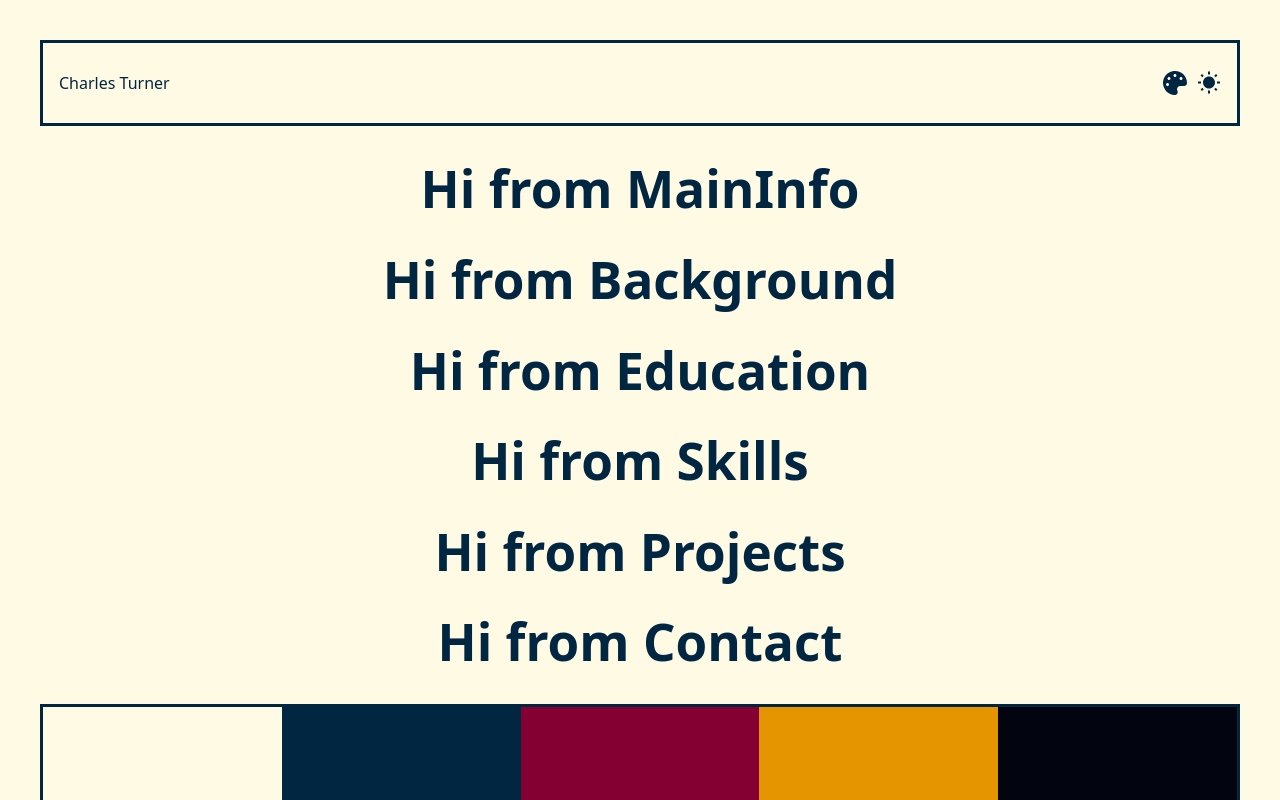
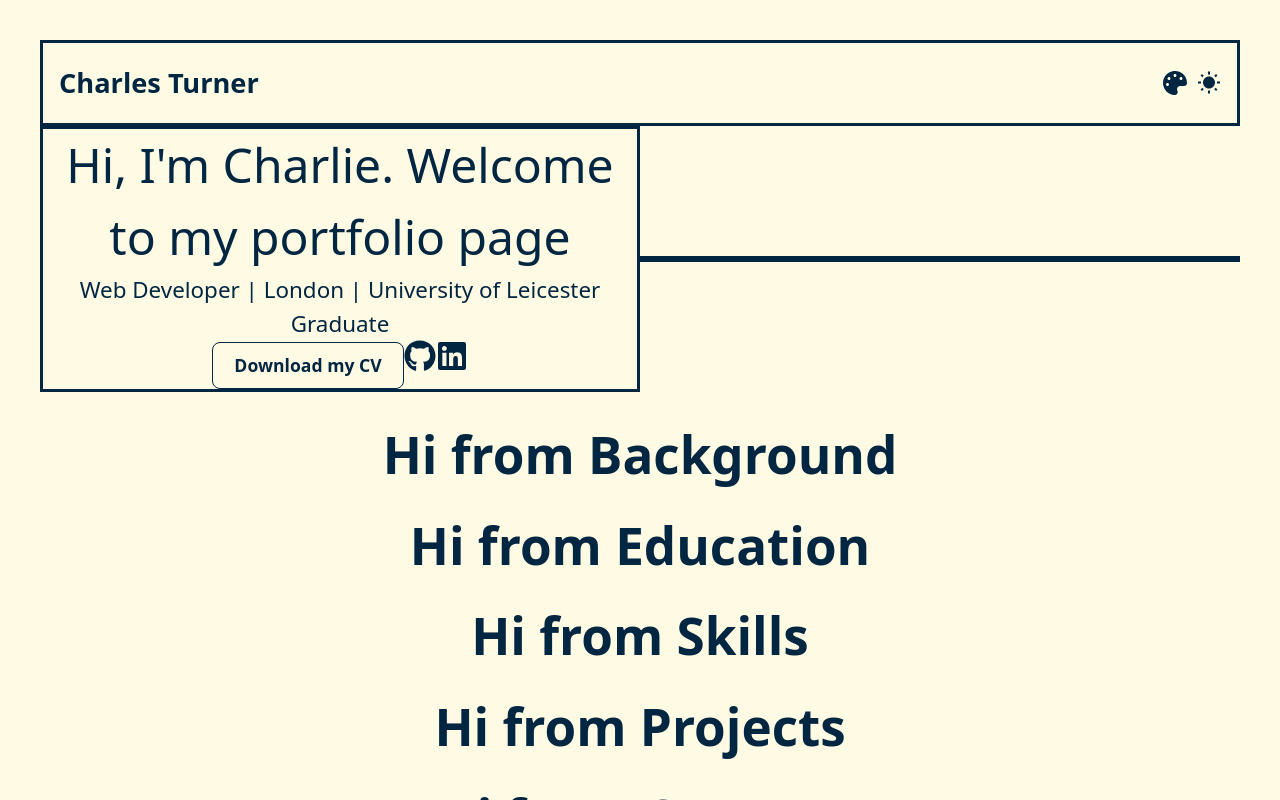
Before and after one commit to Ayrtonb1/portfolio, a React (Vite) app: page / in a window 1280 px wide. Shown: the top 800 px of the page. Built offline with nearby package versions, Linux system fonts and the light colour scheme.

Commit message:
Add basic structure for main info section

```diff
--- a/src/components/mainInfo/Bio.tsx
+++ b/src/components/mainInfo/Bio.tsx
@@ -1,5 +1,29 @@
+import { FaGithub } from "react-icons/fa";
+import { FaLinkedin } from "react-icons/fa";
+
 function Bio(): React.JSX.Element {
-  return <h1>Hi from Bio</h1>;
+  return (
+    <div
+      style={{
+        display: "flex",
+        flexDirection: "column",
+        borderStyle: "solid",
+        width: "50%",
+      }}
+    >
+      <div style={{ fontSize: "3rem" }}>
+        Hi, I'm Charlie. Welcome to my portfolio page
+      </div>
+      <div style={{ fontSize: "1.4rem" }}>
+        Web Developer | London | University of Leicester Graduate
+      </div>
+      <div className="info-buttons">
+        <button className="cv-download">Download my CV</button>
+        <FaGithub style={{ fontSize: "2rem" }} />
+        <FaLinkedin style={{ fontSize: "2rem" }} />
+      </div>
+    </div>
+  );
 }
 
 export default Bio;
--- a/src/components/mainInfo/MainInfo.tsx
+++ b/src/components/mainInfo/MainInfo.tsx
@@ -1,5 +1,20 @@
+import Bio from "./Bio";
+import PFP from "./PFP";
+
 function MainInfo(): React.JSX.Element {
-  return <h1>Hi from MainInfo</h1>;
+  return (
+    <div
+      className="mainInfo"
+      style={{
+        display: "flex",
+        justifyContent: "center",
+        alignItems: "center",
+      }}
+    >
+      <Bio />
+      <PFP />
+    </div>
+  );
 }
 
 export default MainInfo;
--- a/src/components/mainInfo/PFP.tsx
+++ b/src/components/mainInfo/PFP.tsx
@@ -1,5 +1,15 @@
 function PFP(): React.JSX.Element {
-  return <h1>Hi from PFP</h1>;
+  return (
+    <div
+      style={{
+        display: "flex",
+        flexDirection: "column",
+        borderStyle: "solid",
+        width: "50%",
+        height: "100%",
+      }}
+    ></div>
+  );
 }
 
 export default PFP;
--- a/src/components/navbar/Navbar.tsx
+++ b/src/components/navbar/Navbar.tsx
@@ -13,7 +13,12 @@ function Navbar(): React.JSX.Element {
         padding: "0 1rem",
       }}
     >
-      <div className="navbar-name">Charles Turner</div>
+      <div
+        className="navbar-name"
+        style={{ fontSize: "1.7rem", fontWeight: "600" }}
+      >
+        Charles Turner
+      </div>
       <PaletteSelector />
       <DarkModeToggle />
     </div>
```
